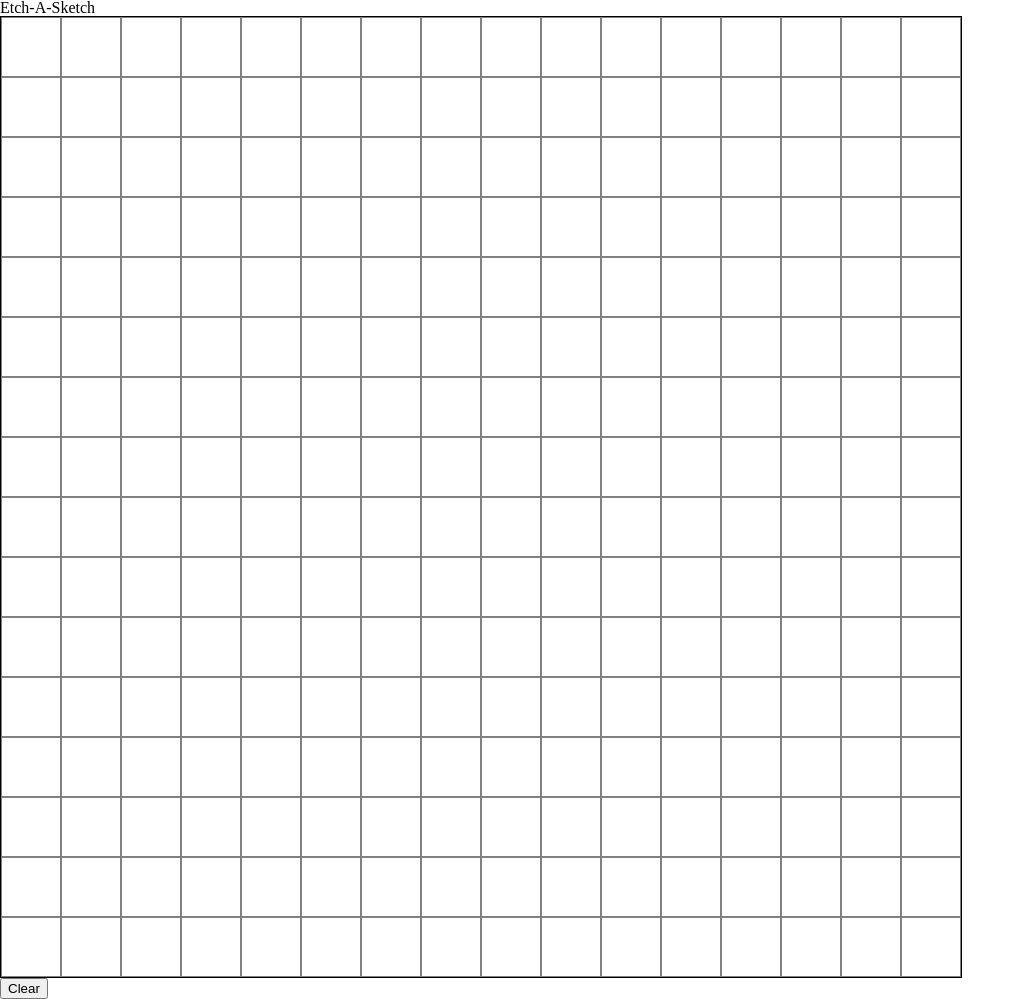
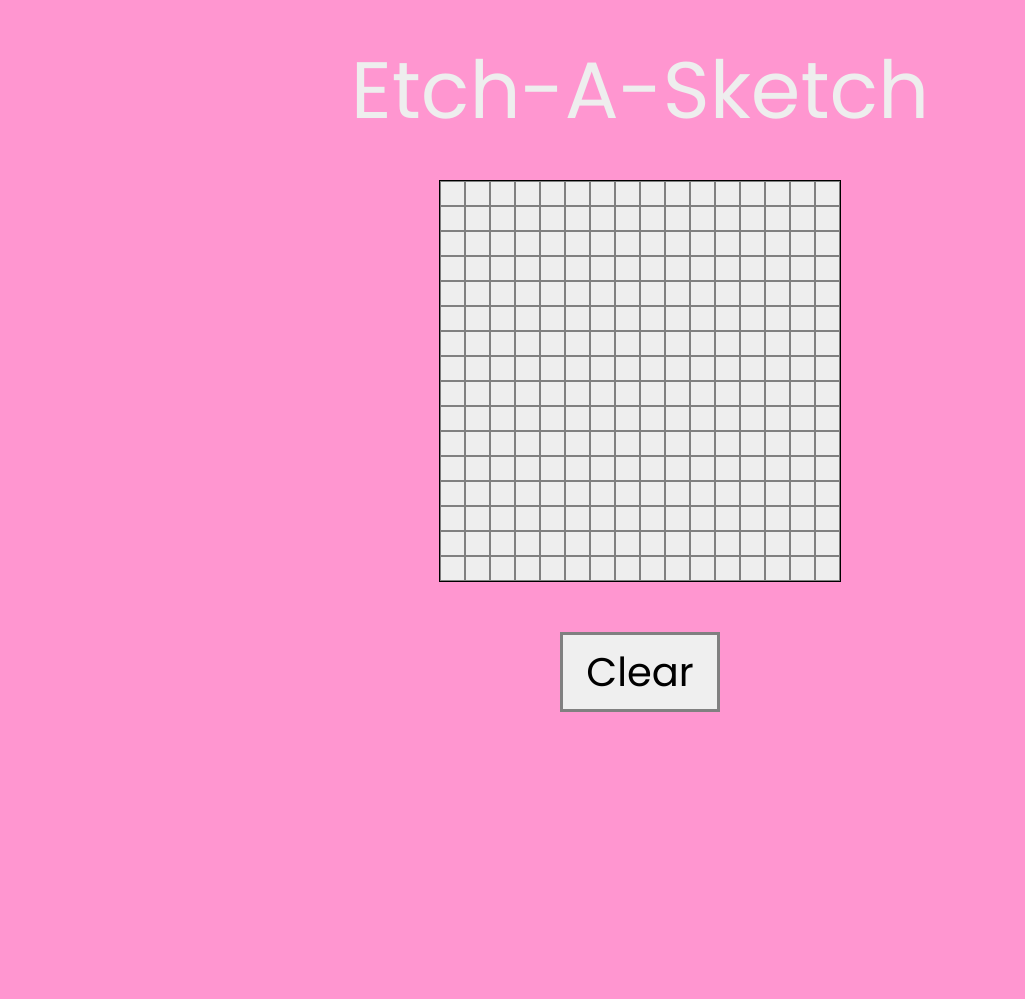
Before and after one commit to mikumino/etch-a-sketch, a plain HTML site: page index.html in a window 1280 px wide. Shown: the whole page, without its empty margins (0-1025 px from the left). After the commit the page ends 800 px from the top, so only its background shows below. Drawn offline with Linux system fonts and the light colour scheme.

Commit message:
small fixes
took out unnecessary stuff and styled it yay :]

```diff
--- a/index.js
+++ b/index.js
@@ -1,5 +1,5 @@
 // Grid creator
-function newGrid(size = 16, numSquares = 16) {
+function newGrid(size = 16) {
     // Creates the grid
     document.documentElement.style.setProperty('--size', size)
     let gridContainer = document.getElementById("container");
@@ -9,7 +9,7 @@ function newGrid(size = 16, numSquares = 16) {
     // Fills grid with number of squares needed
     let allSquares = Array.from(document.querySelectorAll('.square'));
     allSquares.forEach(square => square.remove());
-    squaredSquares = Math.pow(numSquares, 2);
+    squaredSquares = Math.pow(size, 2);
     for(let i = 0; i < squaredSquares; i++) {
         const squareDiv = document.createElement("div");
         squareDiv.classList.add("square");
@@ -28,7 +28,13 @@ function clearBoard() {
     hovered.forEach(hover => hover.classList.remove("hovered"));
     // Makes new grid from user input
     let gridSize = prompt("What size would you like your canvas? (minimum size: 2)");
-    newGrid(gridSize, gridSize);
+    // Checks if user inputs valid input
+    if(gridSize == null || gridSize < 2) {
+        newGrid();
+    }
+    else {
+        newGrid(gridSize);
+    }
     hover();
 }
 
--- a/main.css
+++ b/main.css
@@ -1,10 +1,24 @@
+@import url('https://fonts.googleapis.com/css2?family=Poppins:ital,wght@0,400;0,700;1,400&display=swap');
 
+body {
+    background-color: rgb(255, 150, 208);
+}
+
+.title {
+    font-family: 'Poppins', sans-serif;
+    font-size: 5em;
+    text-align: center;
+    margin-top: 50px;
+    color: rgb(238, 238, 238);
+    }
 
 .container {
     display: grid;
-    width: 960px;
-    height: 960px;
+    margin: 50px auto;
+    width: 50vh;
+    height: 50vh;
     border: 1px solid black;
+    background-color: rgb(238, 238, 238);
 }
 
 .square {
@@ -14,3 +28,17 @@
 .hovered {
     background-color: black;
 }
+
+button {
+    display: block;
+    font-family: 'Poppins', sans-serif;
+    font-size: 2.5em;
+    width: 4em;
+    height: 2em;
+    margin: 0 auto;
+    border: 3px solid gray;
+}
+
+button :focus {
+    border: 1px solid black;
+}
```
